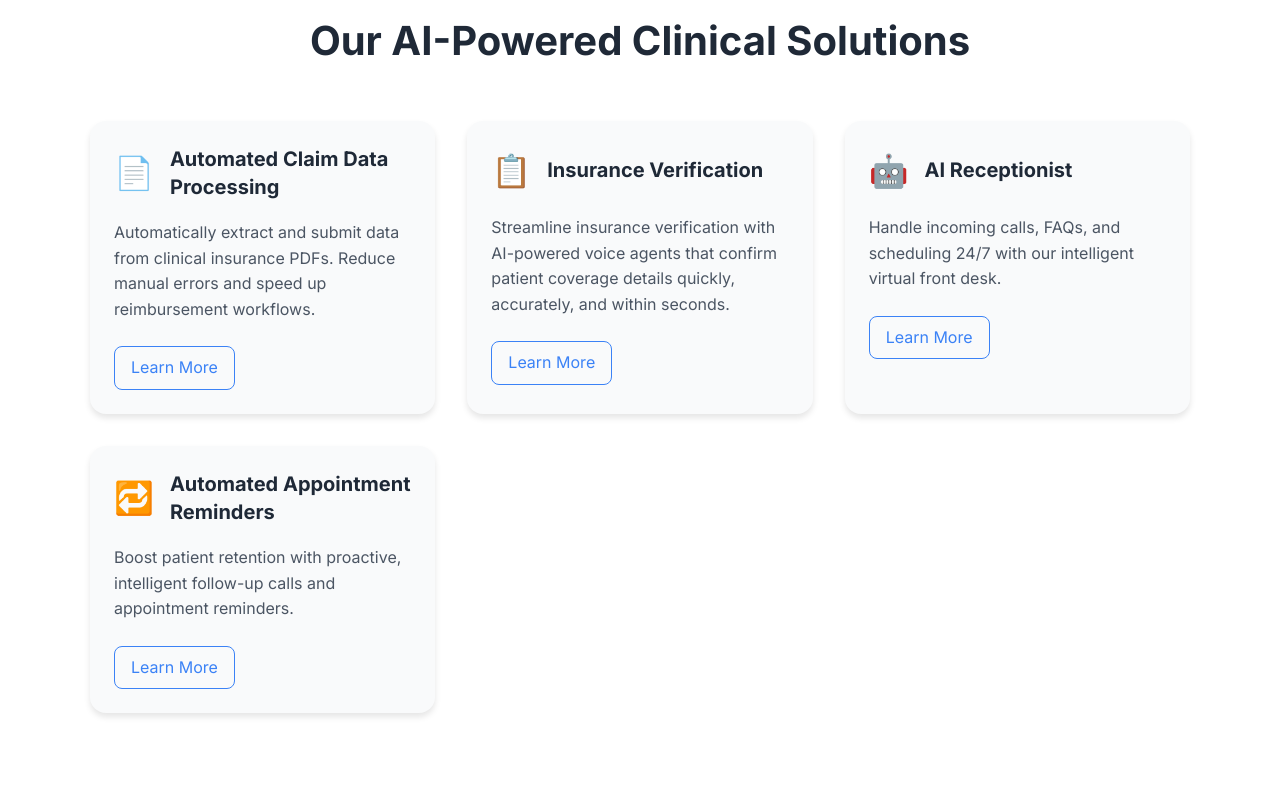
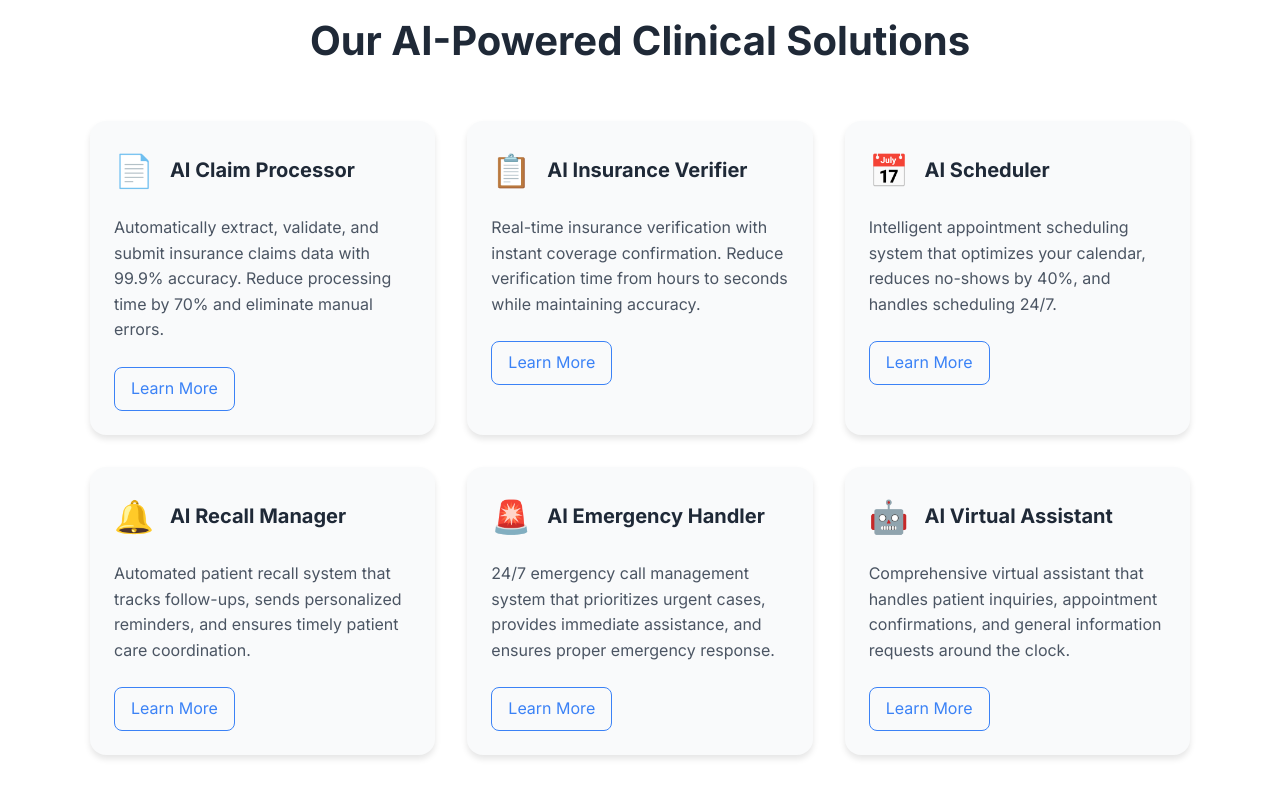
Before and after one commit to Jannatt22/Scheduly-AI, a React (Create React App) app: page / in a window 1280 px wide. Shown: the part 1040-1840 px from the top of the page. Built offline with nearby package versions, Linux system fonts and the light colour scheme.

Commit message:
Update: Revise product names and add new products for recalls and emergency handling

```diff
--- a/src/App.tsx
+++ b/src/App.tsx
@@ -78,24 +78,34 @@ const ProductsSection = () => {
       <h2>Our AI-Powered Clinical Solutions</h2>
       <div className="products-grid" ref={productsRef}>
         <ProductCard
-          title="Automated Claim Data Processing"
-          description="Automatically extract and submit data from clinical insurance PDFs. Reduce manual errors and speed up reimbursement workflows."
+          title="AI Claim Processor"
+          description="Automatically extract, validate, and submit insurance claims data with 99.9% accuracy. Reduce processing time by 70% and eliminate manual errors."
           icon="📄"
         />
         <ProductCard
-          title="Insurance Verification"
-          description="Streamline insurance verification with AI-powered voice agents that confirm patient coverage details quickly, accurately, and within seconds."
+          title="AI Insurance Verifier"
+          description="Real-time insurance verification with instant coverage confirmation. Reduce verification time from hours to seconds while maintaining accuracy."
           icon="📋"
         />
         <ProductCard
-          title="AI Receptionist"
-          description="Handle incoming calls, FAQs, and scheduling 24/7 with our intelligent virtual front desk."
-          icon="🤖"
+          title="AI Scheduler"
+          description="Intelligent appointment scheduling system that optimizes your calendar, reduces no-shows by 40%, and handles scheduling 24/7."
+          icon="📅"
         />
         <ProductCard
-          title="Automated Appointment Reminders"
-          description="Boost patient retention with proactive, intelligent follow-up calls and appointment reminders."
-          icon="🔁"
+          title="AI Recall Manager"
+          description="Automated patient recall system that tracks follow-ups, sends personalized reminders, and ensures timely patient care coordination."
+          icon="🔔"
+        />
+        <ProductCard
+          title="AI Emergency Handler"
+          description="24/7 emergency call management system that prioritizes urgent cases, provides immediate assistance, and ensures proper emergency response."
+          icon="🚨"
+        />
+        <ProductCard
+          title="AI Virtual Assistant"
+          description="Comprehensive virtual assistant that handles patient inquiries, appointment confirmations, and general information requests around the clock."
+          icon="🤖"
         />
       </div>
     </section>
```
